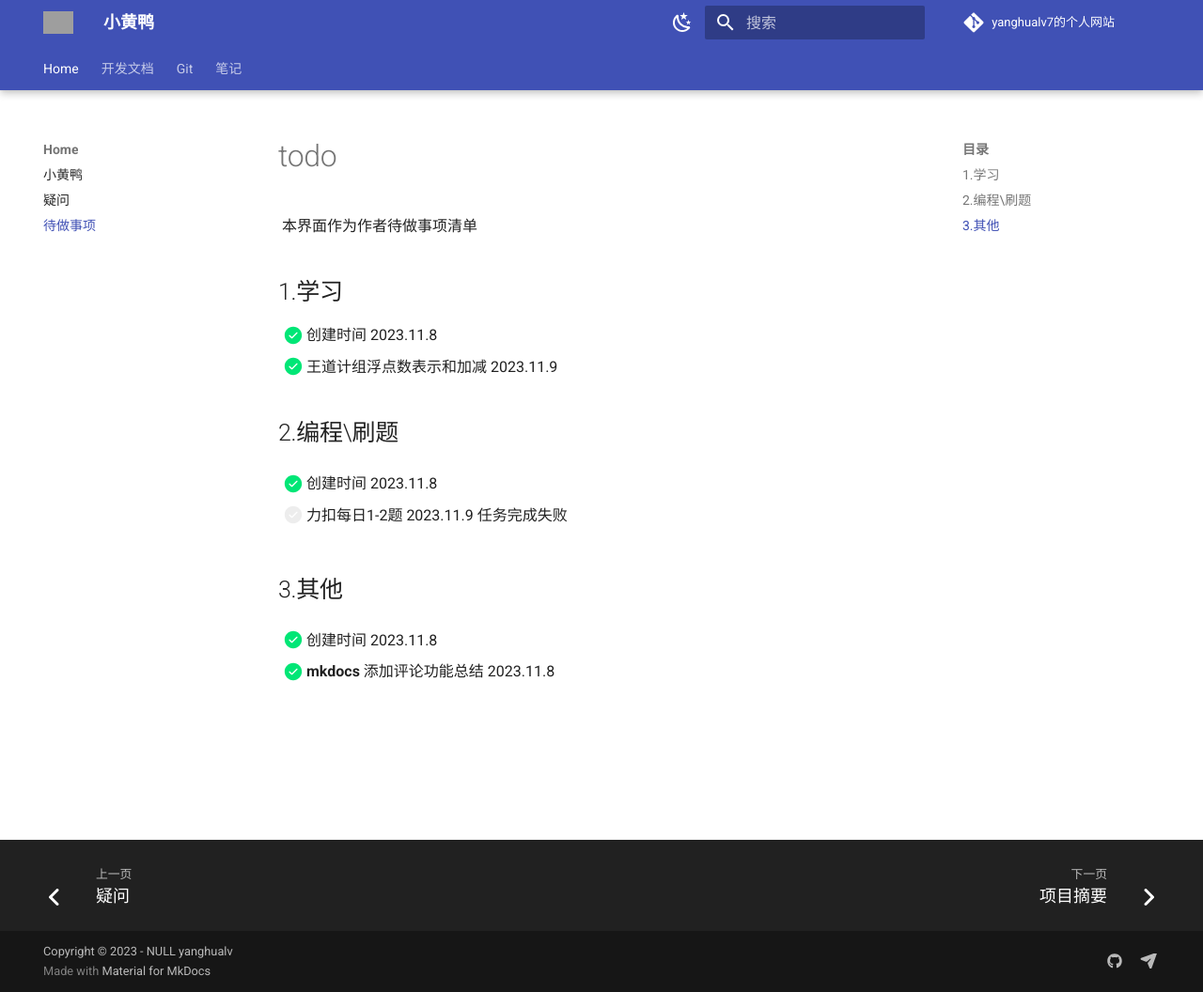
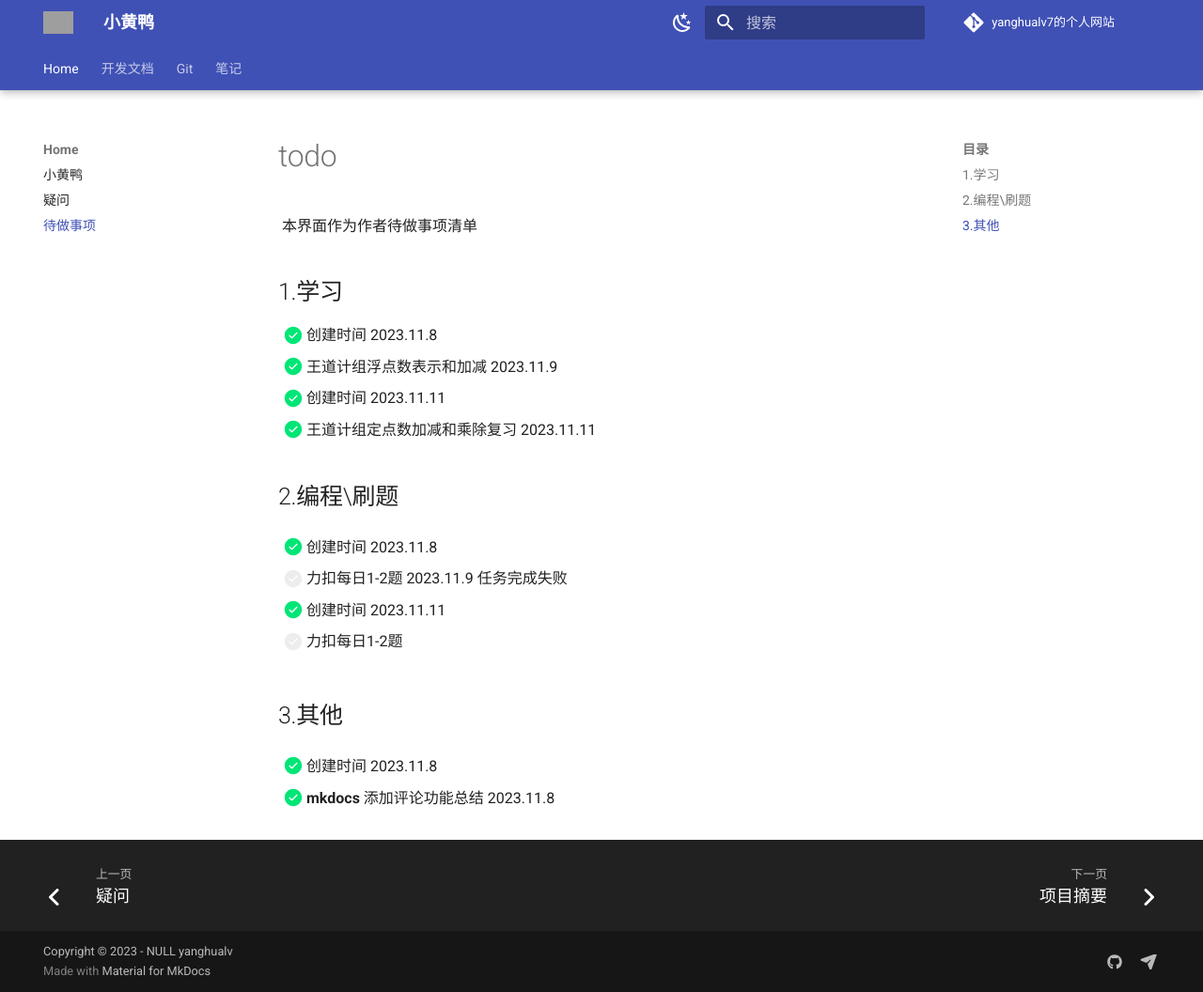
Before and after one commit to yanghualv7/yanghualv7.github.io, an MkDocs documentation site: the page built from docs/Home/todo.md, in a window 1280 px wide and 1056 px high. Shown: the whole window at 94% size. Built offline with MkDocs 1.6.1 and Material for MkDocs 9.7.7, drawn with Linux system fonts in a browser that asks for light colours; nearby versions of some CDN libraries; comment, search, counter and statistics services are not loaded; grey boxes are pictures that could not be loaded.

Commit message:
+创建待办事项

```diff
--- a/docs/Home/todo.md
+++ b/docs/Home/todo.md
@@ -7,6 +7,9 @@
 - [x] 创建时间 2023.11.8
 - [x] 王道计组浮点数表示和加减 2023.11.9
 
+- [x] 创建时间 2023.11.11
+- [x] 王道计组定点数加减和乘除复习 2023.11.11
+
 
 
 ## 2.编程\刷题
@@ -15,7 +18,9 @@
 
 - [ ] 力扣每日1-2题 2023.11.9 任务完成失败
 
+- [x] 创建时间 2023.11.11
 
+- [ ] 力扣每日1-2题
 
 ## 3.其他
 
```
